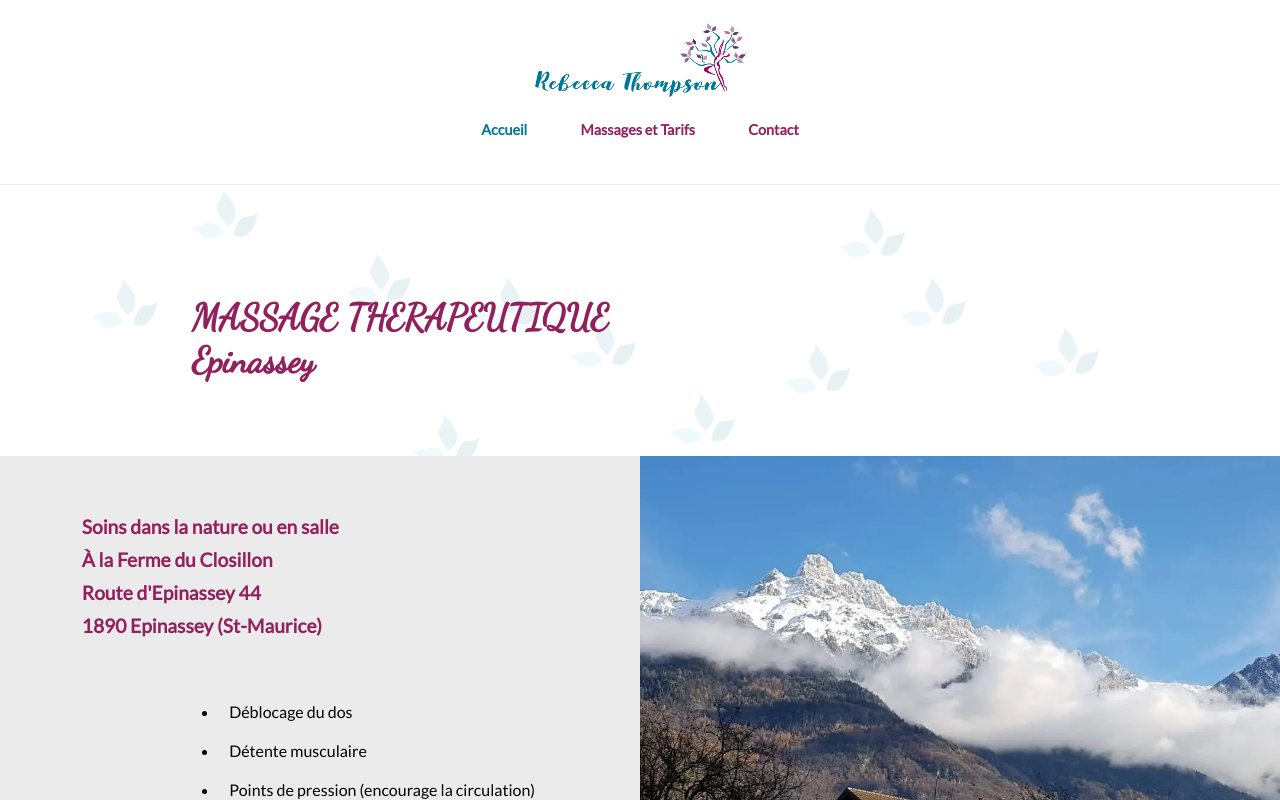
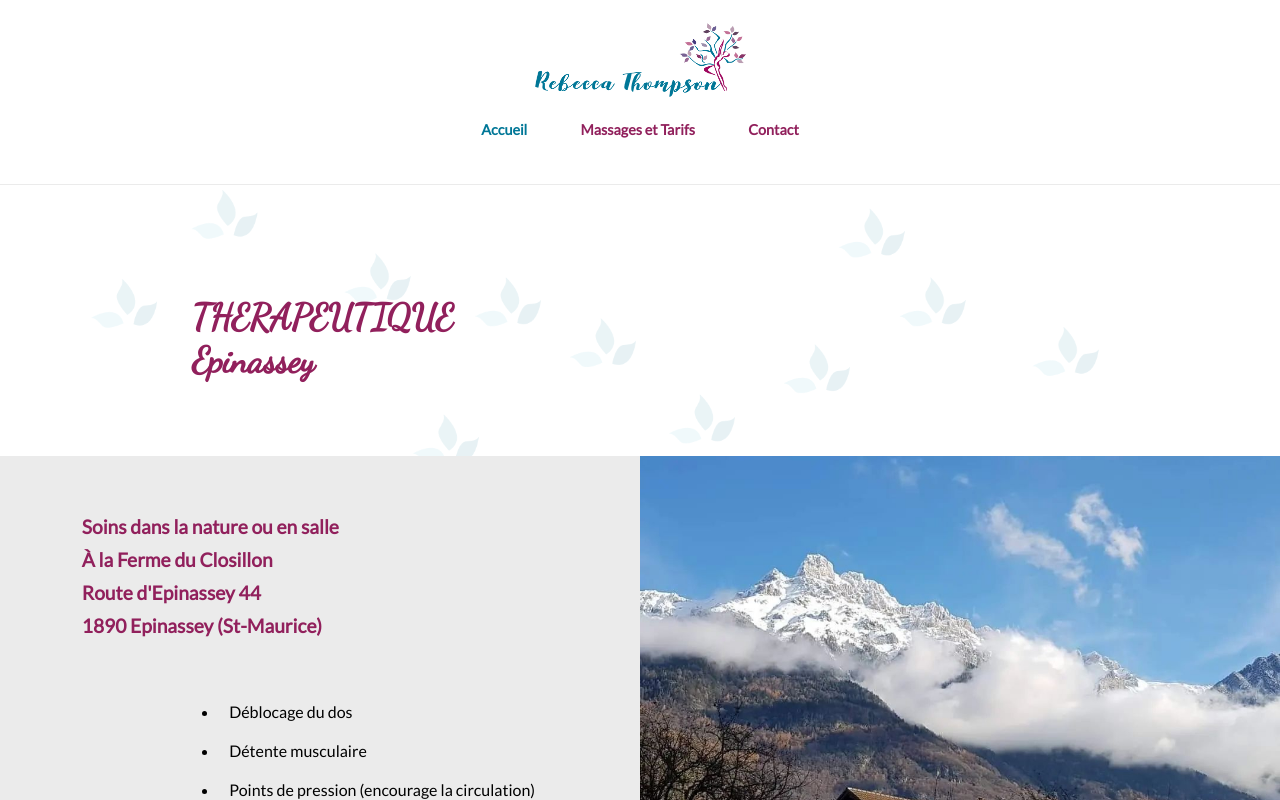
Before and after one commit to ppiippaa/rebecca-thompson, a React (Create React App) app: page / in a window 1280 px wide. Shown: the top 800 px of the page. Built offline with nearby package versions, Linux system fonts and the light colour scheme.

Commit message:
Update home.component.jsx

```diff
--- a/src/pages/home/home.component.jsx
+++ b/src/pages/home/home.component.jsx
@@ -13,7 +13,7 @@ const Home = () => {
 
             <section className='landing-section'>
                 <div className='landing-section-title'>
-                    <h1>Massage Therapeutique</h1>
+                    <h1>Therapeutique</h1>
                     <h2>Epinassey</h2>
                 </div>
                 <div className='landing-section-text-and-image'>
```
